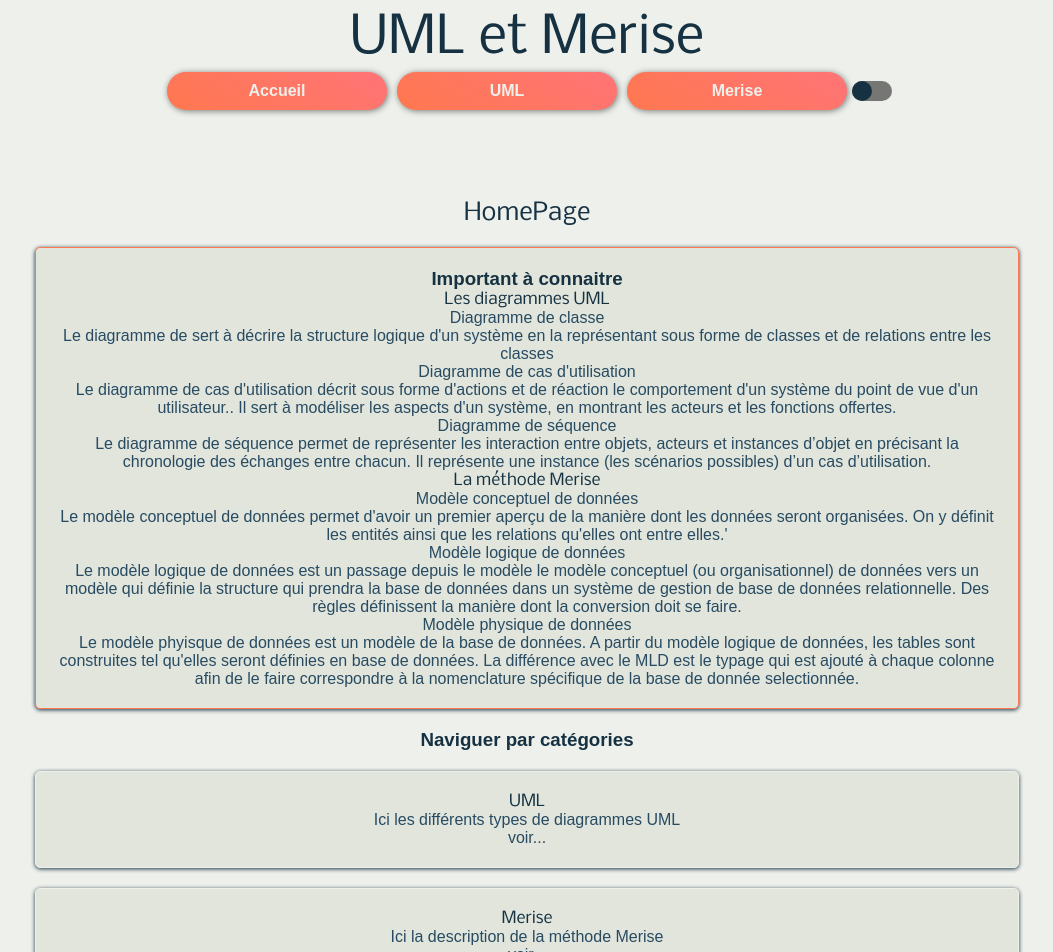
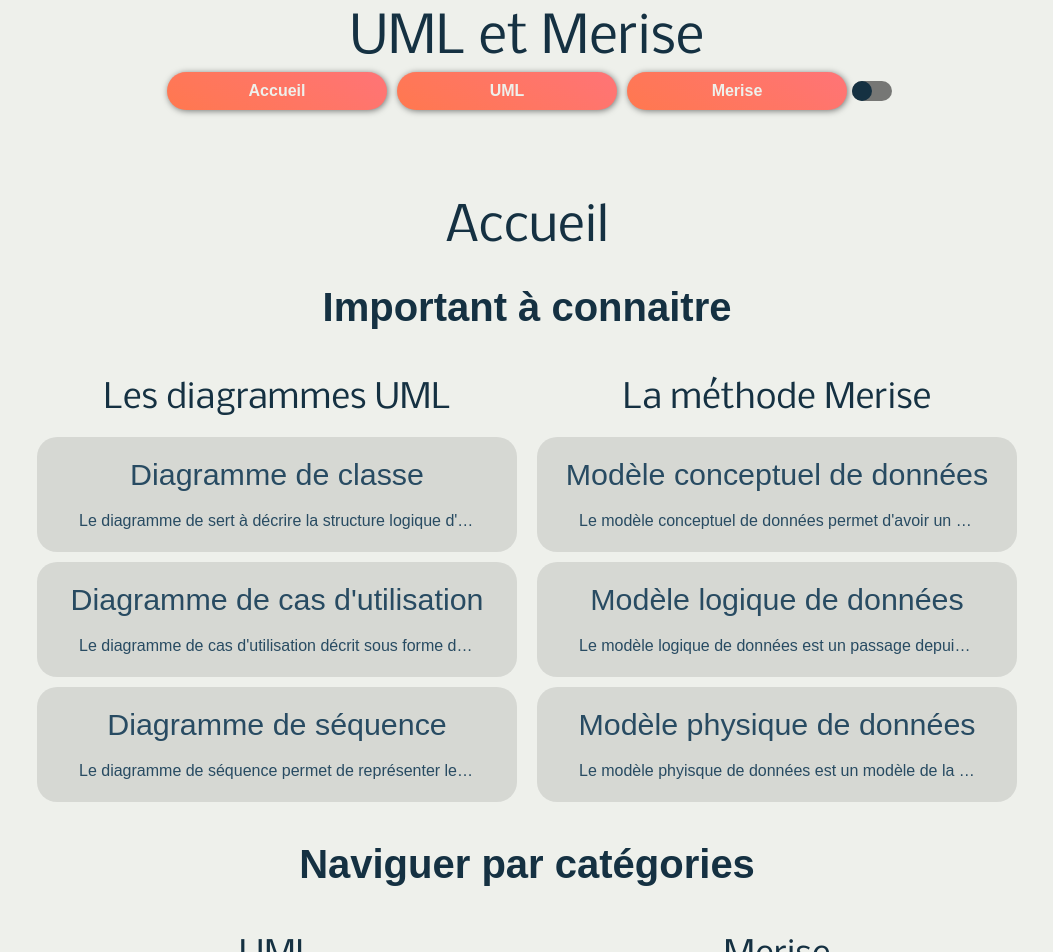
Before and after one commit to 2023-cda-alt-devops-p4/catalog-jm, a Next.js app: page / in a window 1280 px wide. Shown: the top 952 px of the page, without its empty margins (113-1166 px from the left). Built offline with nearby package versions, Linux system fonts and the light colour scheme; a web font is replaced by a local one.

Commit message:
Feat : design home page

```diff
--- a/app/page.js
+++ b/app/page.js
@@ -18,7 +18,7 @@ export default function Home() {
   const [majorMerise, setMajorMerise] = useState([])
 
   // function to loop through
-  const loopJSON = (setVariable, json, type) => {
+  const loopJSON = (setVariable, json) => {
     let filter = []
     let result = []
     json.forEach(element => {
@@ -33,19 +33,17 @@ export default function Home() {
   }
 
   useEffect(() => {
-    loopJSON(setMajorMerise, merise, 'merise')
-    loopJSON(setMajorUML, uml, 'uml')
+    loopJSON(setMajorMerise, merise)
+    loopJSON(setMajorUML, uml)
   }, [])
-
-  console.log(majorMerise, majorUML)
 
   const showMajorUML = majorUML.map(infos => {
     return (
       <li key={infos.id}>
-        <div>
+        <div className={styles.majorElementDiv}>
           <Link href={`/uml#${infos.id}`}>
-            <p>{infos.title}</p>
-            <p>{infos.description}</p>
+            <p className={styles.majorElementTitle}>{infos.title}</p>
+            <p className={styles.majorElementDescription}>{infos.description}</p>
           </Link>
         </div>
       </li>
@@ -55,10 +53,10 @@ export default function Home() {
   const showMajorMerise = majorMerise.map(infos => {
     return (
       <li key={infos.id}>
-        <div>
+        <div className={styles.majorElementDiv}>
           <Link href={`/merise#${infos.id}`}>
-            <p>{infos.title}</p>
-            <p>{infos.description}</p>
+            <p className={styles.majorElementTitle}>{infos.title}</p>
+            <p className={styles.majorElementDescription}>{infos.description}</p>
           </Link>
         </div>
       </li>
@@ -66,45 +64,62 @@ export default function Home() {
   })
   return (
     <main className={styles.main}>
-      <h2 className={[nobile.className].join(' ')}>
-        HomePage
+      <h2 className={[nobile.className, styles.mainTitle].join(' ')}>
+        Accueil
       </h2>
       <section className={styles.focus}>
-        <h3>Important à connaitre</h3>
-        <h4 className={[nobile.className].join(' ')}>Les diagrammes UML</h4>
+        <h3 className={styles.focusTitle}>Important à connaitre</h3>
+        <div className={styles.focusDiv}>
+          <div className={styles.focusSubdiv}>
+            <h4 className={[nobile.className, styles.focusSubtitle].join(' ')}>Les diagrammes UML</h4>
             <ul>
               {showMajorUML}
             </ul>
-        <h4 className={[nobile.className].join(' ')}>La méthode Merise</h4>
+          </div>
+          <div className={styles.focusSubdiv}>
+            <h4 className={[nobile.className, styles.focusSubtitle].join(' ')}>La méthode Merise</h4>
             <ul>
               {showMajorMerise}
             </ul>
+          </div>
+        </div>
       </section>
-      <section className={styles.navCategory}>
-        <h3>Naviguer par catégories</h3>
-        <Link href="/uml">
-          <div className={styles.navCard}>
-            <h4 className={[nobile.className].join(' ')}>
+      <section className={styles.focus}>
+        <h3 className={styles.focusTitle}>Naviguer par catégories</h3>
+        <div className={styles.focusDiv}>
+
+          <div className={styles.focusSubdiv}>
+
+
+            <h4 className={[nobile.className, styles.focusSubtitle].join(' ')}>
               UML
             </h4>
-            <p>
+            <div className={styles.majorElementDiv}>
+              <Link href="/uml">
+                <p className={styles.majorElementTitle}>
                   Ici les différents types de diagrammes UML
                 </p>
                 <p>voir...</p>
+              </Link>
             </div>
-        </Link>
-        <Link href="/merise">
-          <div className={styles.navCard}>
-            <h4 className={[nobile.className].join(' ')}>
+          </div>
+          <div className={styles.focusSubdiv}>
+
+
+            <h4 className={[nobile.className, styles.focusSubtitle].join(' ')}>
               Merise
             </h4>
-            <p>
-              Ici la description de la méthode Merise
+            <div className={styles.majorElementDiv}>
+              <Link href="/merise">
+                <p className={styles.majorElementTitle}>
+                  Ici les différent modèles de la métode Merise
                 </p>
                 <p>voir...</p>
+              </Link>
             </div>
-        </Link>
+          </div>
+        </div>
       </section>
-    </main>
+    </main >
   )
 }
--- a/app/page.module.scss
+++ b/app/page.module.scss
@@ -3,37 +3,97 @@
 
 .main {
   margin: auto;
-  max-width: 80%;
+  max-width:100%;
+
+  .mainTitle {
+
+    font-size: 3em;
+    margin-bottom: 30px;
+  }
+
+  .focus {
+    .focusTitle {
+      font-size: 2.5em;
+      margin: 30px;
+    }
+
+    .focusDiv {
+      width: 90%;
+      display: flex;
+      flex-direction: column;
+      justify-content: center;
+      align-items: center;
+      margin: auto;
+
+      .focusSubdiv {
+        width: 600px;
+        max-width: 100%;
+
+        .focusSubtitle {
+          font-size: 2.1em;
+          margin: 20px 0 20px 0;
+        }
+
+        .majorElementDiv {
+          background-color: rgba($color: #000000, $alpha: 0.1);
+          border-radius: 20px;
+          padding: 20px;
+          margin: 10px;
+
+          .majorElementTitle {
+            font-size: 1.9em;
+            margin: 0 0 20px 0;
+          }
+
+          .majorElementDescription {
+            text-align: justify;
+            margin: auto;
+            height: 20px;
+            width: 90%;
+            white-space: nowrap;
+            overflow: hidden;
+            text-overflow: ellipsis;
+          }
+        }
+      }
+    }
+  }
+
 
 }
 
-.focus {
-  @include mixins.cardDefault(variables.$accent-color-primary, 1px, darken(variables.$background-color, 5%), );
-  scale: 1;
-  transition: scale 0.2s;
-  margin: variables.$card-margin;
-  &:hover {
-    scale: 1.05;
+// [data-theme='dark'] {
+// }
+
+@media screen and (min-width: 960px) {
+  .main {
+    margin: auto;
+    max-width:100%;
+
+    .mainTitle {
+
+      font-size: 3em;
+      margin-bottom: 30px;
+    }
+
+    .focus {
+      .focusTitle {
+        font-size: 2.5em;
+        margin: 30px;
+      }
+
+      .focusDiv {
+        flex-direction: row;
+
+        .focusSubdiv {
+          max-width: 500px;
+
+
+
+        }
+      }
+    }
+
+
   }
 }
-
-.navCard {
-  @include mixins.cardDefault(variables.$background-color, 1px, darken(variables.$background-color, 5%), );
-  margin: variables.$card-margin;
-}
-
-[data-theme='dark'] {
-  .focus {
-    @include mixins.cardDefault(variables.$accent-color-primary, 1px, darken(variables.$background-color-dark, 5%), );
-    scale: 1;
-    transition: scale 0.2s;
-
-    &:hover {
-      scale: 1.05;
-    }
-  }
-
-  .navCard {
-    @include mixins.cardDefault(variables.$background-color, 1px, darken(variables.$background-color-dark, 5%), );
-  }
-}
```
Also changed, not shown: app/diagram.module.scss (+10 -1 lines), app/element.module.scss (+5 -5 lines). Lines whose indentation alone changed are shown as unchanged.
